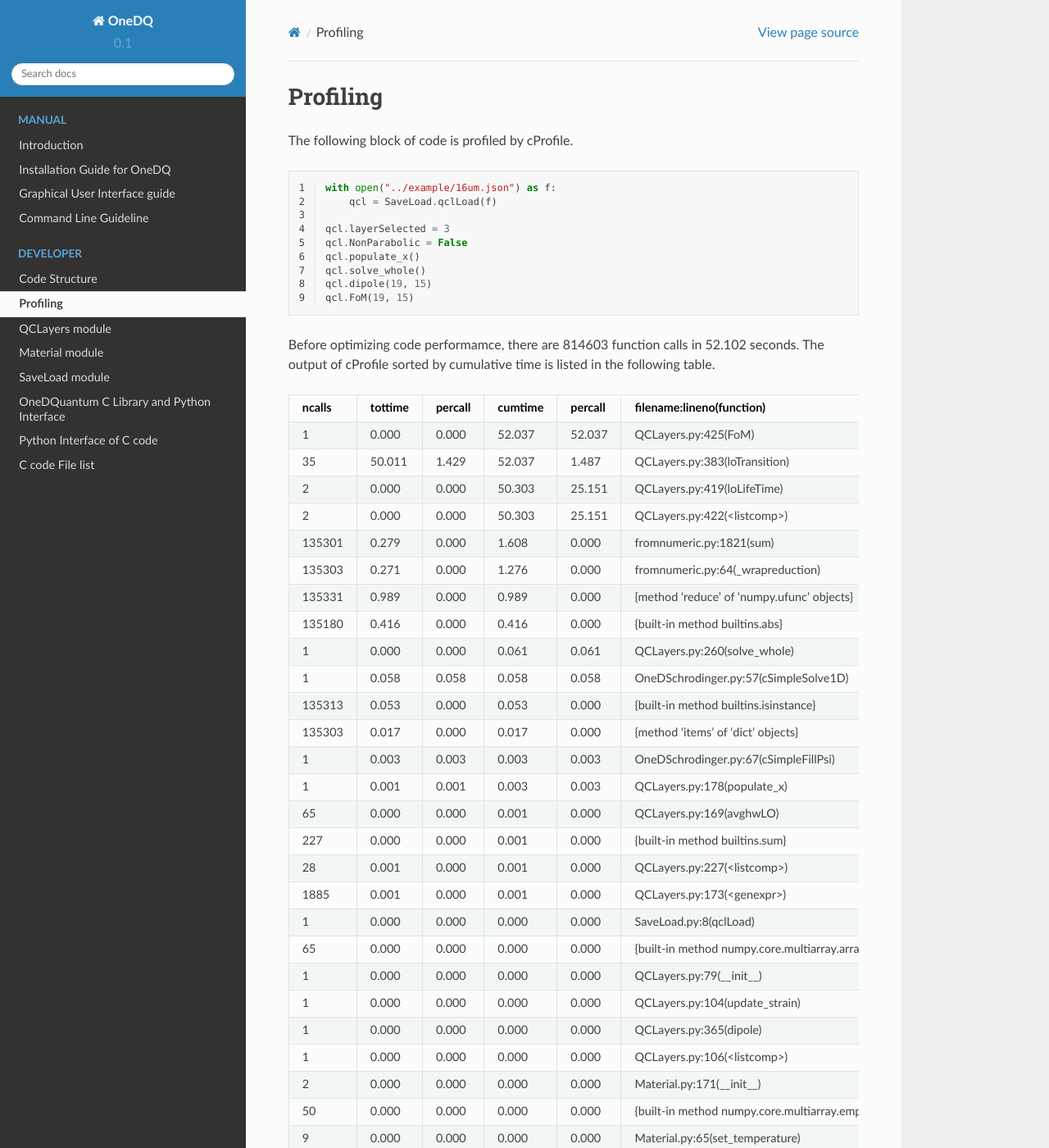
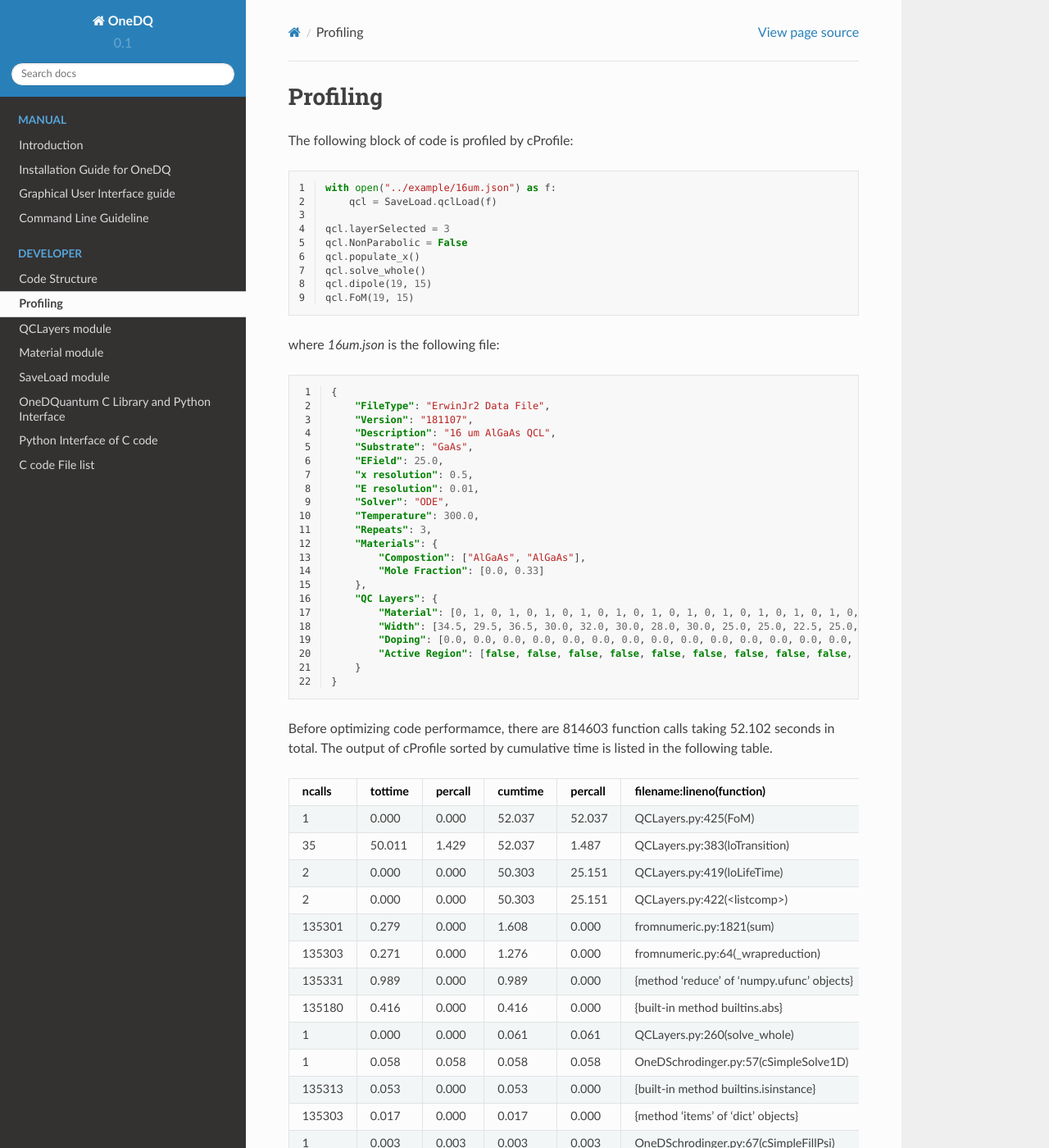
Before and after one commit to ErwinJr2/ErwinJr2, a Sphinx documentation site: the page built from docs/Profiling.rst, in a window 1280 px wide and 1400 px high. Shown: the whole window at 82% size. Built offline with Sphinx 7.4.7 and the Read the Docs theme 2.0.0, drawn with Linux system fonts in a browser that asks for light colours; some of the changed text lies outside the part shown.

Commit message:
update Profiling doc

```diff
--- a/docs/Profiling.rst
+++ b/docs/Profiling.rst
@@ -1,7 +1,7 @@
 Profiling
 =========
 
-The following block of code is profiled by cProfile.
+The following block of code is profiled by cProfile:
 
 .. code-block:: python
    :linenos:
@@ -17,10 +17,38 @@ The following block of code is profiled by cProfile.
    qcl.FoM(19, 15)
 
 
+where *16um.json* is the following file:
+
+.. code-block:: json
+   :linenos:
+
+   {
+       "FileType": "ErwinJr2 Data File",
+       "Version": "181107",
+       "Description": "16 um AlGaAs QCL",
+       "Substrate": "GaAs",
+       "EField": 25.0,
+       "x resolution": 0.5,
+       "E resolution": 0.01,
+       "Solver": "ODE",
+       "Temperature": 300.0,
+       "Repeats": 3,
+       "Materials": {
+           "Compostion": ["AlGaAs", "AlGaAs"],
+           "Mole Fraction": [0.0, 0.33]
+       },
+       "QC Layers": {
+           "Material": [0, 1, 0, 1, 0, 1, 0, 1, 0, 1, 0, 1, 0, 1, 0, 1, 0, 1, 0, 1, 0, 1, 0, 1, 0, 1, 0, 1],
+           "Width": [34.5, 29.5, 36.5, 30.0, 32.0, 30.0, 28.0, 30.0, 25.0, 25.0, 22.5, 25.0, 20.5, 25.0, 19.0, 20.0, 17.5, 15.0, 16.0, 20.0, 15.0, 16.5, 70.0, 5.5, 49.0, 10.0, 46.0, 38.0],
+           "Doping": [0.0, 0.0, 0.0, 0.0, 0.0, 0.0, 0.0, 0.0, 0.0, 0.0, 0.0, 0.0, 0.0, 0.0, 0.0, 0.0, 0.0, 0.0, 0.0, 0.0, 0.0, 0.0, 0.0, 0.0, 0.0, 0.0, 0.0, 0.0],
+           "Active Region": [false, false, false, false, false, false, false, false, false, false, false, false, false, false, false, false, false, false, false, false, false, false, true, true, true, true, true, true]
+       }
+   }
 
 
-Before optimizing code performamce, there are 814603 function calls in 52.102
-seconds. The output of cProfile sorted by cumulative time is listed in the
+
+Before optimizing code performamce, there are 814603 function calls taking 52.102
+seconds in total. The output of cProfile sorted by cumulative time is listed in the
 following table.
 
 
@@ -113,8 +141,8 @@ following table.
 
 
 
-After optimizing code performance, there are 3613 function calls in 31.973
-seconds. The output of cProfile sorted by cumulative time is listed in the
+After optimizing code performance, there are 3613 function calls taking 31.973
+seconds in total. The output of cProfile sorted by cumulative time is listed in the
 following table.
 
 
```
